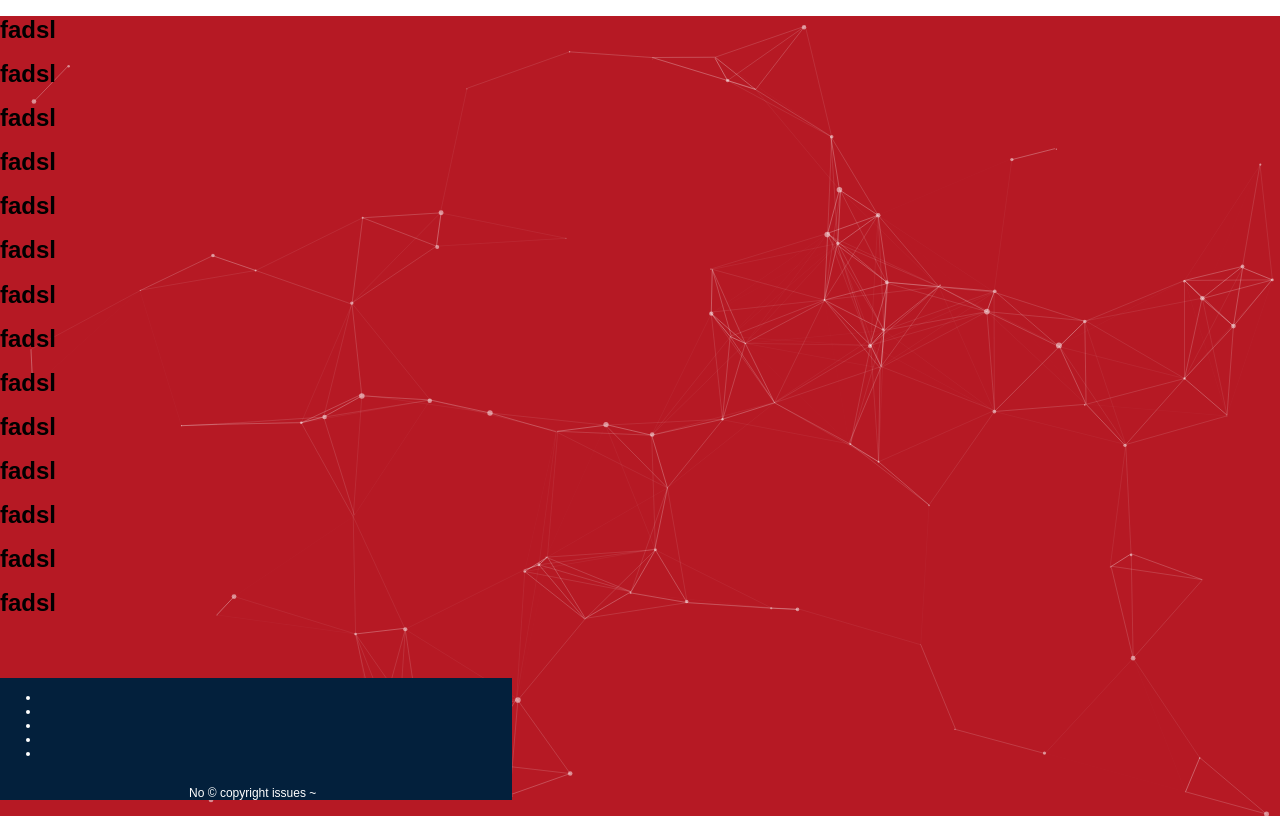
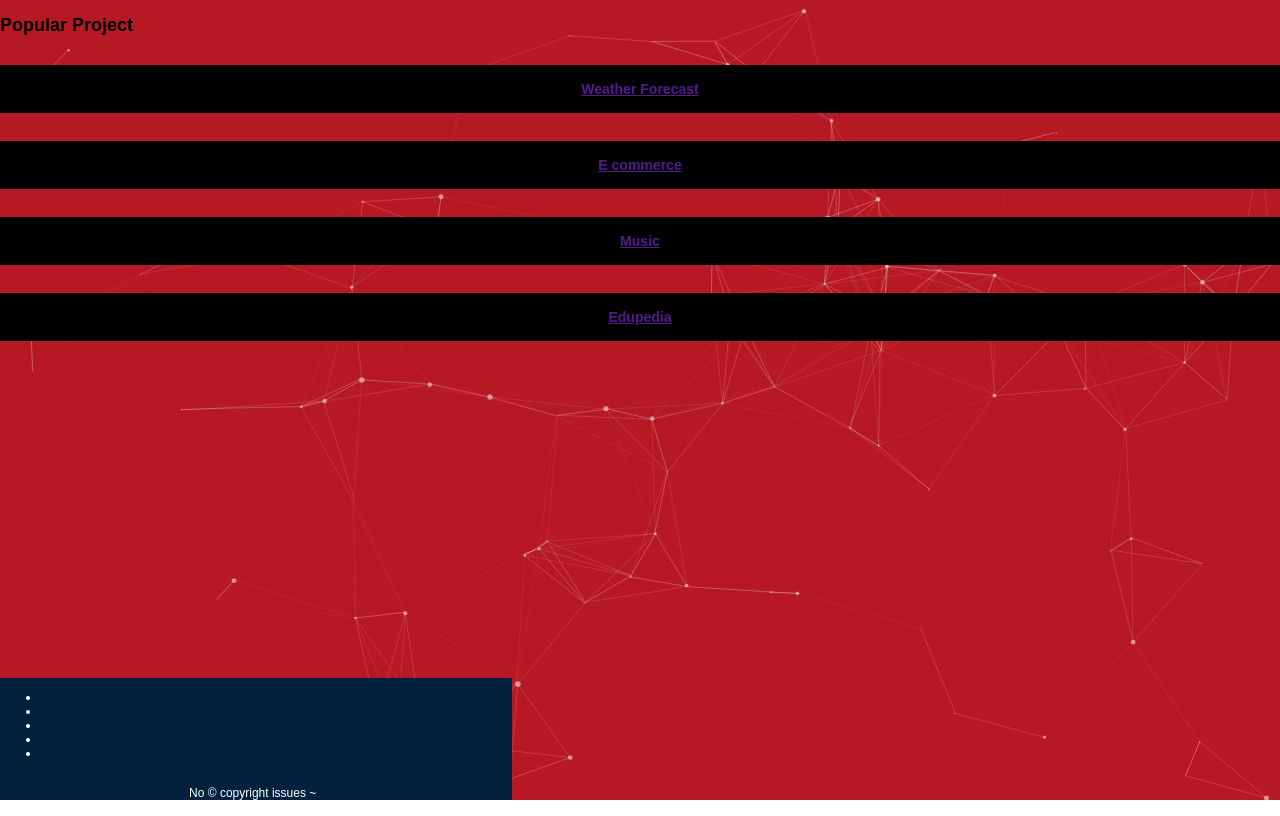
Before and after one commit to gouravmarch20/linktr.ee-gouravmarch20, a plain HTML site: page index.html in a window 1280 px wide. Drawn offline with nearby package versions, Linux system fonts and the light colour scheme.

Commit message:
add : project section

```diff
--- a/css/style.css
+++ b/css/style.css
@@ -51,8 +51,38 @@ canvas {
   border-radius: 0 0 3px 3px;
 }
 
+/* header */
+/* .hero {
+  display: flex;
+  justify-content: center;
+}
+.hero-heading {
+  margin-top: 1.5rem;
+} */
+
+/* project url  */
+.popular-project {
+  display: flex;
+  flex-direction: column;
+  /* align-items: center; */
+}
+h3 {
+  background-color: black;
+  padding: 1rem;
+  text-align: center;
+}
+/* article {
+  background-color: black;
+} */
+/* core  */
 .container {
   position: relative;
+  width: 100%;
+  height: 100%;
+}
+
+.container-center {
+  margin-top: 0rem;
 }
 /* footer  */
 
--- a/index.html
+++ b/index.html
@@ -18,21 +18,60 @@
 
     <div class="container">
 
-        <h1>fadsl</h1>
-        <h1>fadsl</h1>
-        <h1>fadsl</h1>
-        <h1>fadsl</h1>
-        <h1>fadsl</h1>
-        <h1>fadsl</h1>
-        <h1>fadsl</h1>
-        <h1>fadsl</h1>
-        <h1>fadsl</h1>
-        <h1>fadsl</h1>
-        <h1>fadsl</h1>
-        <h1>fadsl</h1>
-        <h1>fadsl</h1>
-        <h1>fadsl</h1>
+        <!-- <header class="hero">
 
+
+            <h1 class="hero-heading">
+
+                <a class="featured  bounceIn z-index" href="https://www.trixoon.com/index.html" target="_blank"><i
+                        class="fab fa-accusoft fontawesome_style"> </i> Atw </a>
+            </h1>
+        </header> -->
+
+        <!-- Popular Project -->
+
+        <section class="popular-project">
+
+
+
+            <h2>Popular Project</h2>
+
+            <article>
+                <h3> <a href="" class="fadeInRight z-index">
+                        Weather Forecast <i class="fas fa-cloud-sun fa-2x  fontawesome_style"></i>
+                    </a>
+                </h3>
+            </article>
+
+
+            <article>
+                <h3> <a href="" class="fadeInLeft ">
+                        E commerce <i class="fas fa-shopping-cart fa-2x   fontawesome_style"></i>
+
+                    </a>
+                </h3>
+            </article>
+
+            <article>
+                <h3> <a href="" class="fadeInRight">
+                        Music <i class="fas fa-music fa-2x  fontawesome_style"></i>
+                    </a>
+
+                </h3>
+            </article>
+
+            <article>
+                <h3 class="project_name">
+                    <a href="" class="fadeInLeft ">
+                        Edupedia <i class="fas fa-school fa-2x  fontawesome_style"></i>
+
+                    </a>
+
+                </h3>
+            </article>
+
+
+        </section>
 
 
 
```
